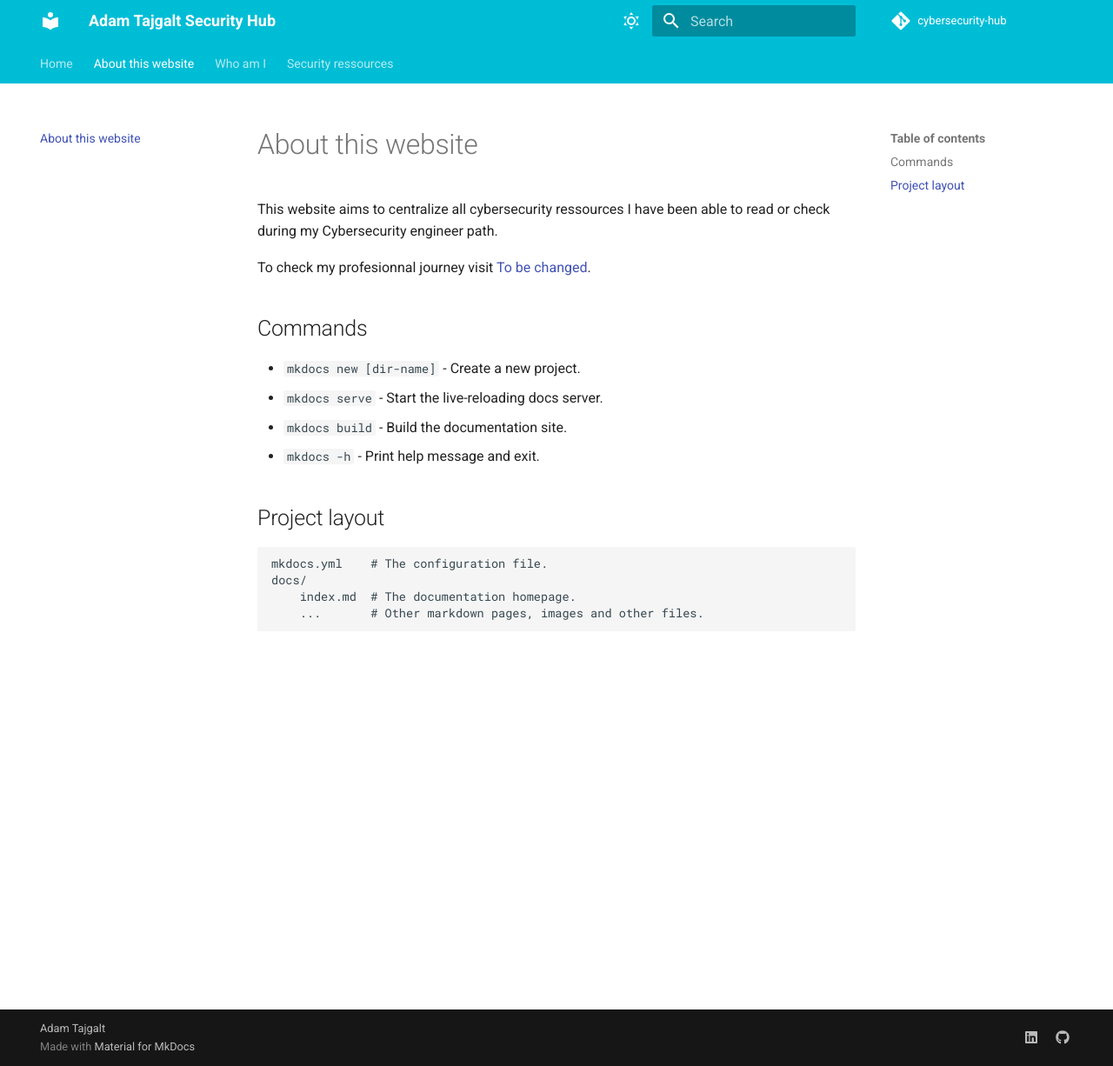
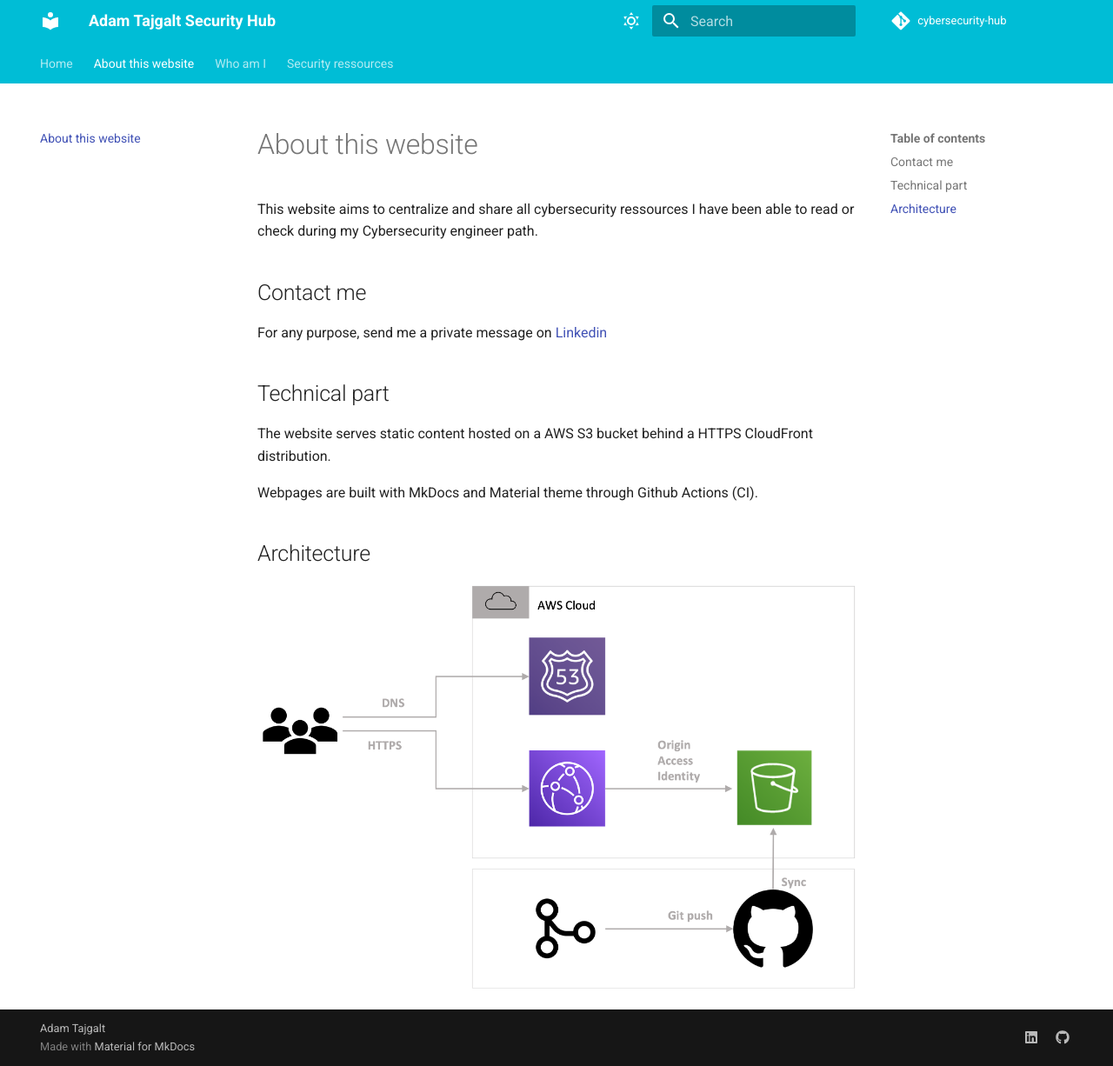
Before and after one commit to adamtaj/cybersecurity-hub, an MkDocs documentation site: the page built from docs/about.md, in a window 1280 px wide and 1226 px high. Shown: the whole window at 87% size. Built offline with MkDocs 1.6.1 and Material for MkDocs 9.7.7, drawn with Linux system fonts in a browser that asks for light colours; comment, search, counter and statistics services are not loaded.

Commit message:
Adding more content

```diff
--- a/docs/about.md
+++ b/docs/about.md
@@ -2,21 +2,18 @@ Title: About this website
 
 # About this website
 
-This website aims to centralize all cybersecurity ressources I have been able to read or check during my Cybersecurity engineer path.
+This website aims to centralize and share all cybersecurity ressources I have been able to read or check during my Cybersecurity engineer path.
 
-To check my profesionnal journey visit [To be changed](https://www.mkdocs.org).
+## Contact me
 
+For any purpose, send me a private message on [Linkedin](https://www.linkedin.com/in/adam-tajgalt)
 
-## Commands
+## Technical part
 
-* `mkdocs new [dir-name]` - Create a new project.
-* `mkdocs serve` - Start the live-reloading docs server.
-* `mkdocs build` - Build the documentation site.
-* `mkdocs -h` - Print help message and exit.
+The website serves static content hosted on a AWS S3 bucket behind a HTTPS CloudFront distribution.
 
-## Project layout
+Webpages are built with MkDocs and Material theme through Github Actions (CI).
 
-    mkdocs.yml    # The configuration file.
-    docs/
-        index.md  # The documentation homepage.
-        ...       # Other markdown pages, images and other files.
+## Architecture
+
+![ata-securityhub-architecture](assets/ata-sechub-archi.png){: align=center}
```
Also changed, not shown: docs/Security ressources/Application Security/DevSecOps.md (added, +35 -0 lines), docs/Security ressources/Application Security/Kubernetes.md (added, +5 -0 lines), docs/Security ressources/Application Security/Pentest.md (added, +5 -0 lines), docs/Security ressources/Cloud Security/cloud_security.md (+9 -1 lines), docs/Security ressources/Cybersecurity/IncidentResponse.md (added, +13 -0 lines), docs/Security ressources/Cybersecurity/general.md (+13 -1 lines), docs/Security ressources/Cybersecurity/tools.md (+10 -0 lines), docs/Security ressources/DevSecOps/DevOps.md (deleted, +0 -9 lines), docs/Security ressources/DevSecOps/DevSecOps.md (deleted, +0 -19 lines), docs/Security ressources/DevSecOps/GCP.md (deleted, +0 -21 lines), docs/Security ressources/Cybersecurity/assets/api_strategy.jpeg (added), docs/assets/ata-sechub-archi.png (added), 3 other files.
